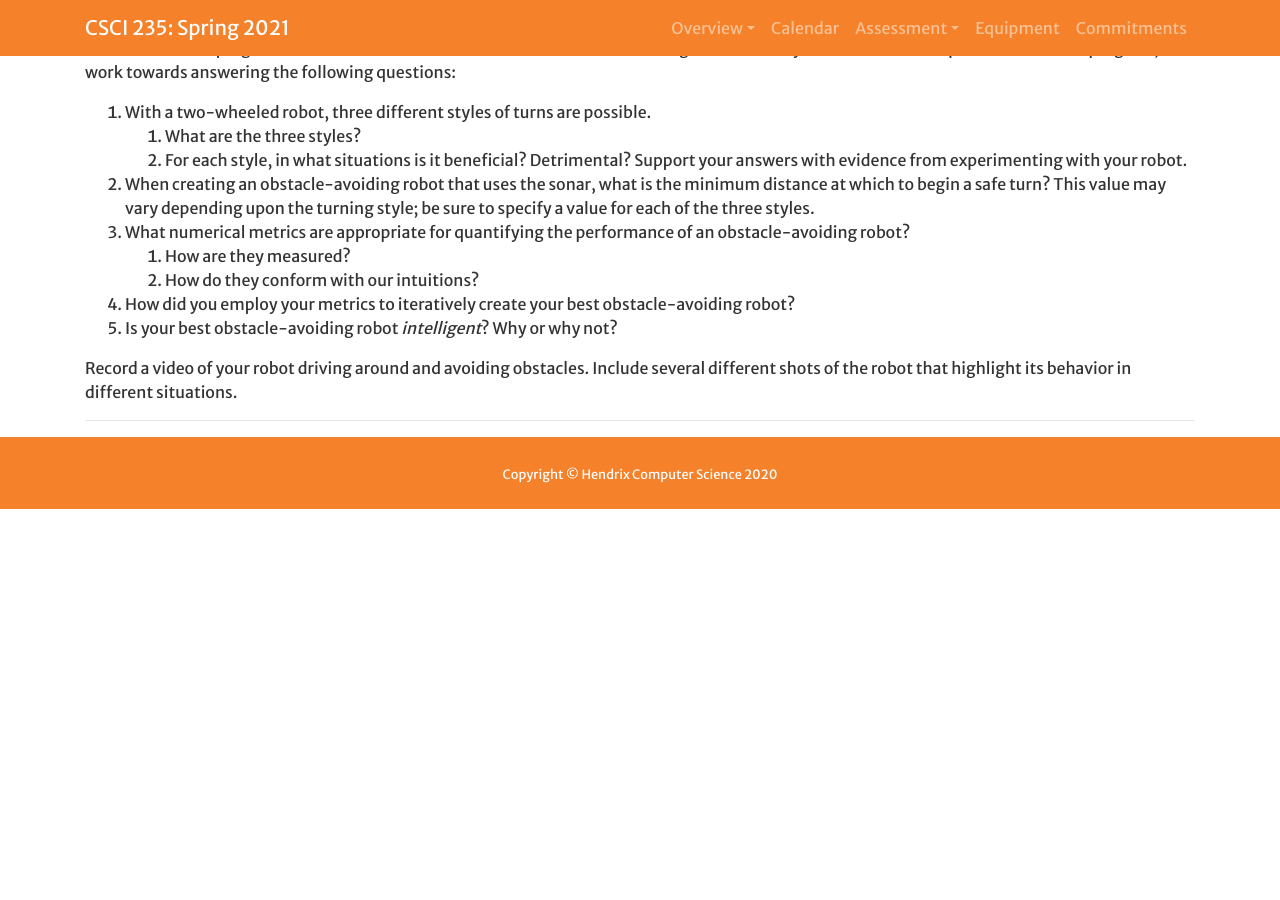
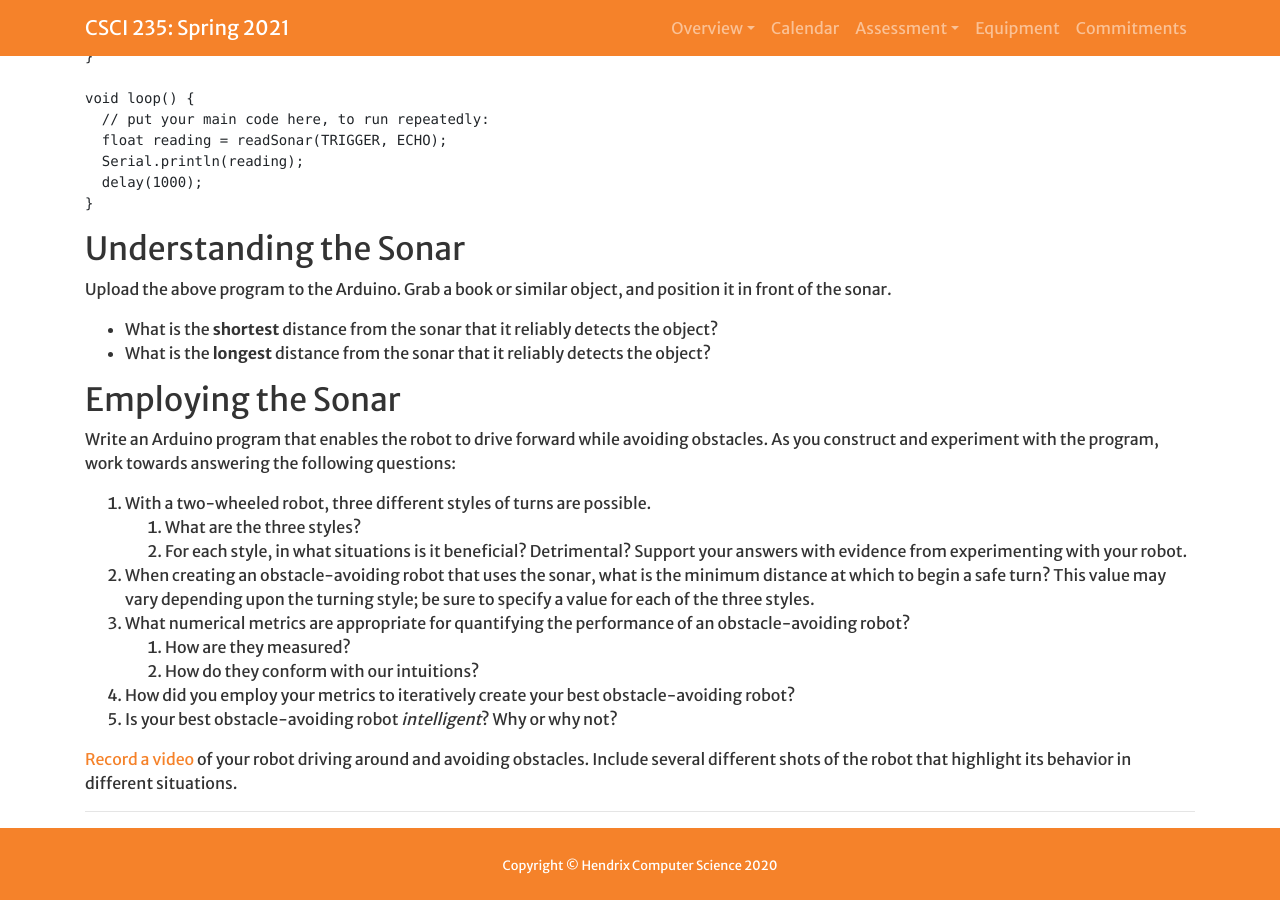
Before and after one commit to Hendrix-CS/csci235, a Jekyll site: the page built from projects/Sonar.md, in a window 1280 px wide and 900 px high, scrolled down 2439 px. Built offline with Jekyll 4.4.1, drawn with Linux system fonts in a browser that asks for light colours; a script that is not in the unit is left out; our own code applies the rules of GitHub Pages for plain Markdown files; before the commit the page ends 2948 px from its top, so only the background shows below that; some of the changed lines change nothing that is shown.

Commit message:
Added image of robot with sonar, and link to video submission.

```diff
--- a/projects/Sonar.md
+++ b/projects/Sonar.md
@@ -6,6 +6,8 @@
 ---
 
 ## Sonar
+
+<img src="https://hendrix-cs.github.io{{site.baseurl}}/assets/images/sonar.jpg" width=500>
 
 The sonar sensor emits an ultrasonic ping and listens for its return. By multiplying the
 time it takes to hear the returned ping by the speed of sound, we can compute the distance to an object.
@@ -103,7 +105,8 @@
 4. How did you employ your metrics to iteratively create your best obstacle-avoiding robot?
 5. Is your best obstacle-avoiding robot *intelligent*? Why or why not?
 
-Record a video of your robot driving around and avoiding obstacles. Include several different shots of the
+[Record a video](https://docs.google.com/forms/d/e/1FAIpQLSdOhoNctoprb8qkhFf1LMAhfe7fxLxZL5AhssO90eCUriKZjw/viewform?usp=sf_link)
+of your robot driving around and avoiding obstacles. Include several different shots of the
 robot that highlight its behavior in different situations.
 
 ------------------------------------------------------------------------
```
Also changed, not shown: 1 other file.
